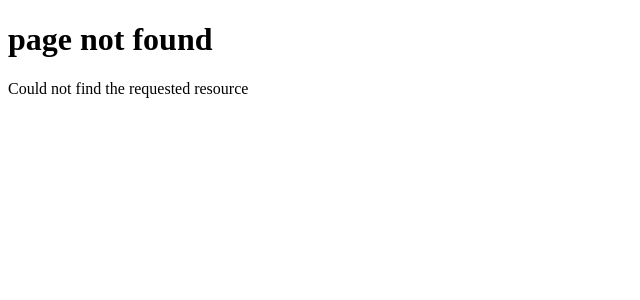
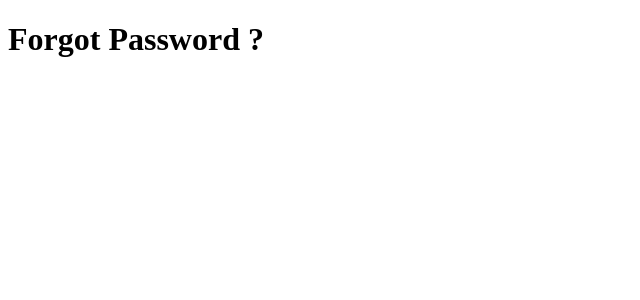
Before and after one commit to TanishqRawat0112/hello-world, a Next.js app: page /forgot-password in a window 1280 px wide. Before the commit this address had no page. Shown: the top 300 px of the page, without its empty margins (0-640 px from the left). Built offline with nearby package versions, Linux system fonts and the light colour scheme.

Commit message:
route_groups

```diff
--- /dev/null
+++ b/src/app/(auth)/forgot-password/page.tsx
@@ -0,0 +1,3 @@
+export default function ForgotPassword(){
+    return <h1>Forgot Password ? </h1>
+}
--- /dev/null
+++ b/src/app/(auth)/login/page.tsx
@@ -0,0 +1,3 @@
+export default function Login(){
+    return <h1>Login Page : </h1>
+}
--- /dev/null
+++ b/src/app/(auth)/register/page.tsx
@@ -0,0 +1,3 @@
+export default function Register(){
+    return <h1>Register Here : </h1>
+}
--- /dev/null
+++ b/src/app/_lib/page.tsx
@@ -0,0 +1,3 @@
+export default function PrivateLib(){
+    return <h1>Can not be Viewed</h1>
+}
```
